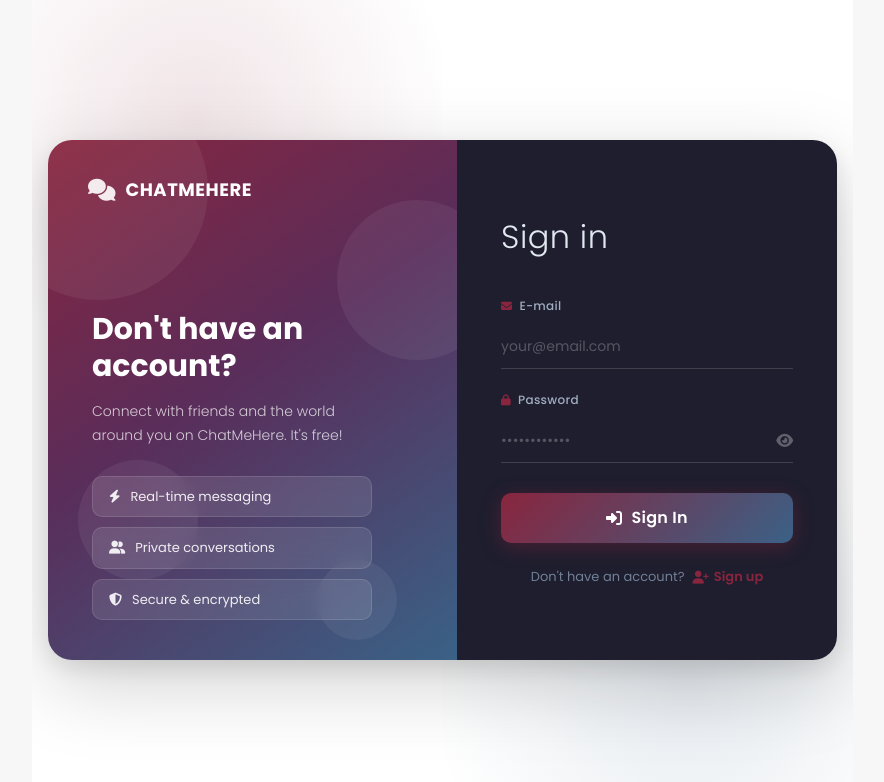
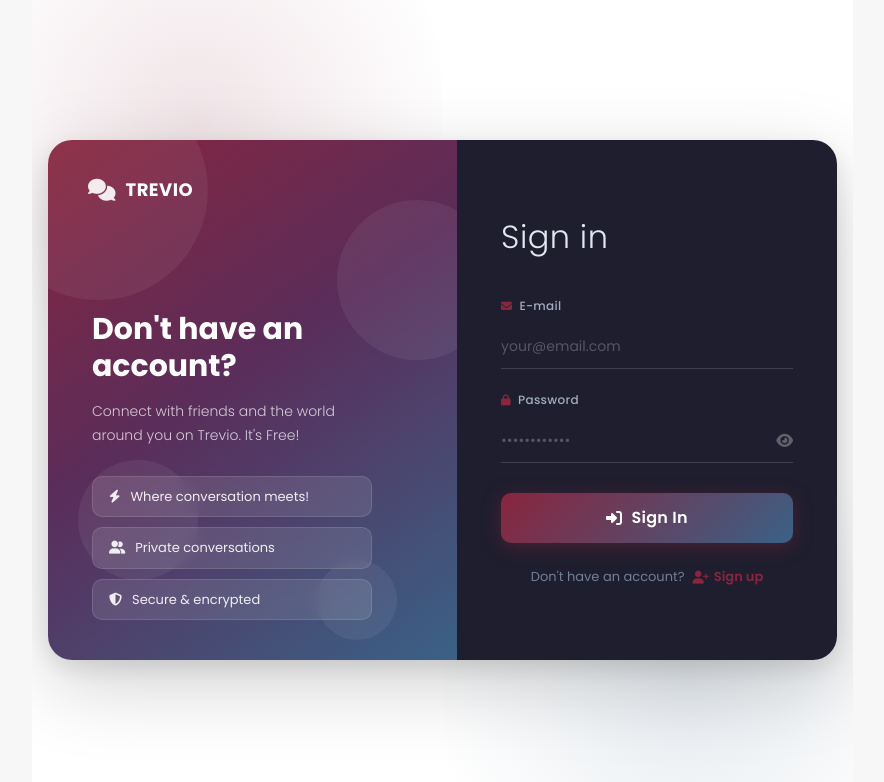
Before and after one commit to auxclark/chatmehere, a React (Vite) app: page /login in a window 1280 px wide. Shown: the top 782 px of the page, without its empty margins (198-1082 px from the left). Built offline with nearby package versions, Linux system fonts and the light colour scheme.

Commit message:
change name
change name

```diff
--- a/src/pages/Login.jsx
+++ b/src/pages/Login.jsx
@@ -334,7 +334,7 @@ const Login = () => {
             {/* Logo top left */}
             <div className="login-left-logo">
               <i className="fa-solid fa-comments"></i>
-              <span>CHATMEHERE</span>
+              <span>TREVIO</span>
             </div>
 
             {/* Bottom text */}
@@ -343,11 +343,11 @@ const Login = () => {
                 Don't have an<br />account?
               </h2>
               <p className="login-left-sub">
-                Connect with friends and the world around you on ChatMeHere. It's free!
+                Connect with friends and the world around you on Trevio. It's Free!
               </p>
               <div className="login-left-features">
                 {[
-                  { icon: 'fa-solid fa-bolt',          text: 'Real-time messaging' },
+                  { icon: 'fa-solid fa-bolt',          text: 'Where conversation meets!'},
                   { icon: 'fa-solid fa-user-friends',   text: 'Private conversations' },
                   { icon: 'fa-solid fa-shield-halved',  text: 'Secure & encrypted' },
                 ].map((f, i) => (
--- a/src/pages/Signup.jsx
+++ b/src/pages/Signup.jsx
@@ -240,12 +240,12 @@ const Signup = () => {
             ))}
             <div className="signup-left-logo">
               <i className="fa-solid fa-comments"></i>
-              <span>CHATMEHERE</span>
+              <span>TREVIO</span>
             </div>
             <div className="signup-left-content">
               <h2 className="signup-left-heading">Create your<br />account</h2>
               <p className="signup-left-sub">
-                Join ChatMeHere and start connecting with people around you. It's free!
+                Join Trevio and start connecting with people around you. It's free!
               </p>
               <div className="signup-left-steps">
                 {[
```
